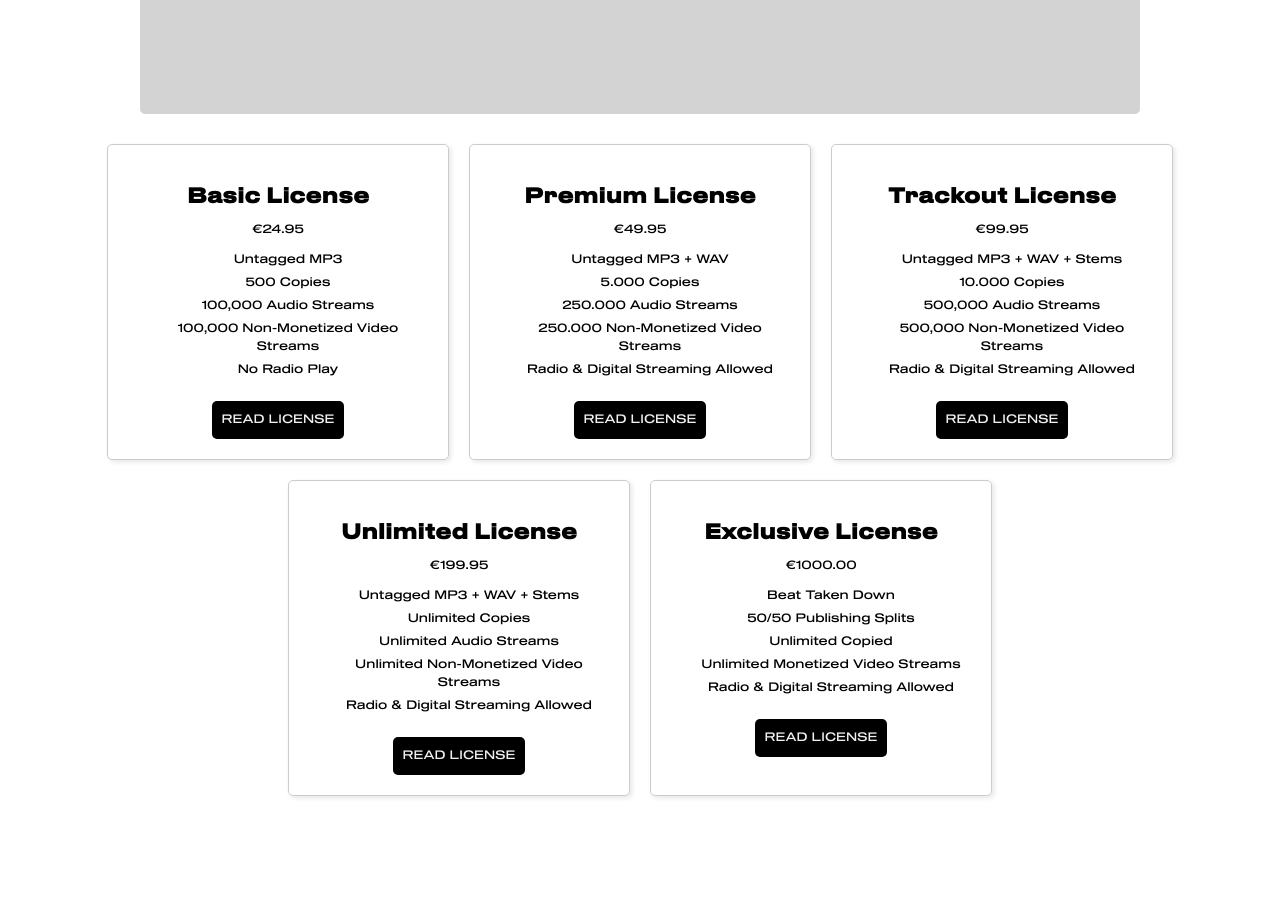
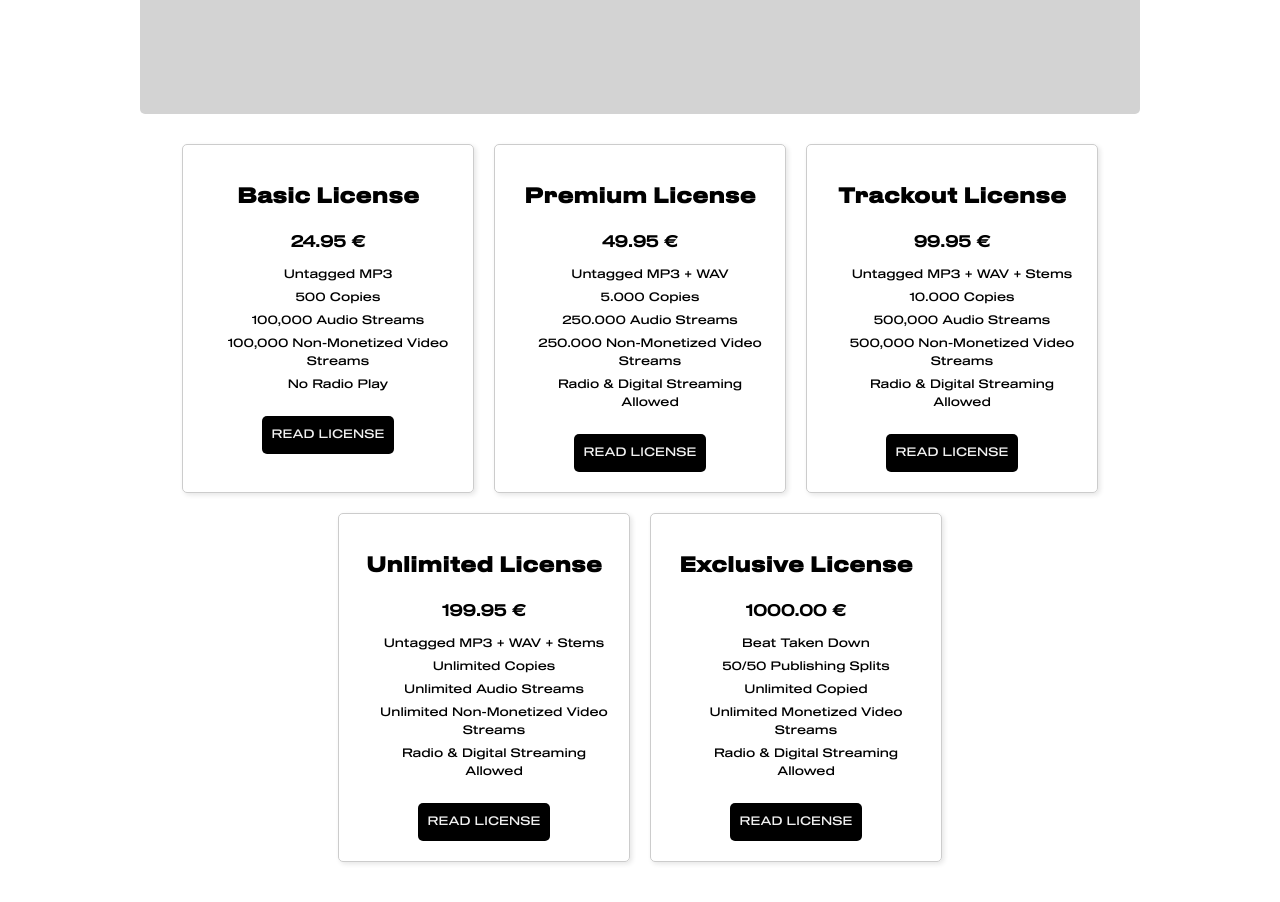
Before and after one commit to ismailjacoby/MakerHub_Frontend, an Angular app: page /productions in a window 1280 px wide. Shown: the part 1120-2022 px from the top of the page. Built offline with nearby package versions, Linux system fonts and the light colour scheme.

Commit message:
Production Page_base

```diff
--- a/src/app/home/home.component.css
+++ b/src/app/home/home.component.css
@@ -34,9 +34,11 @@ p{
   border: none;
   padding: 10px 20px;
   border-radius: 25px;
+  transition: 0.1s;
 }
 
 #btn-discover:hover{
+  border: none;
   text-decoration: underline;
   cursor: pointer;
   transform: scale(1.025);
--- a/src/app/productions/productions.component.css
+++ b/src/app/productions/productions.component.css
@@ -24,9 +24,6 @@ h2{
 }
 
 /* Player Header */
-h3{
-
-}
 
 .column-title h3{
   display: flex;
@@ -109,6 +106,22 @@ h3{
   width: 20px;
 }
 
+.wishlist-icon button{
+  transition: 0.2s;
+}
+
+.wishlist-icon button:hover{
+  transform: scale(1.05);
+  background-color: #EF3232;
+}
+.shopping-icon button{
+  transition: 0.2s;
+}
+.shopping-icon button:hover{
+  transform: scale(1.05);
+  text-decoration: underline;
+}
+
 .shopping-icon{
   width: 150px;
   margin-right: 10px;
@@ -154,16 +167,20 @@ h3{
   margin: 20px auto;
   text-align: center;
   border-radius: 5px;
-
+  width: 95%;
 }
 
 .license {
-  width: 300px;
+  width: 250px;
   padding: 20px;
   border: 1px solid #ccc;
   border-radius: 5px;
   margin: 10px;
   box-shadow: 2px 2px 5px  rgba(0, 0, 0, .1);
+  transition: 0.2s;
+}
+.license:hover {
+  transform: scale(1.01);
 }
 
 .license h3 {
@@ -171,11 +188,11 @@ h3{
   text-align: center;
   color: black;
   font-size: 20px;
-  margin-bottom: 10px;
 }
-
-.license p {
+.license h4 {
   margin-bottom: 5px;
+  font-family: 'Sequel', sans-serif;
+  font-size: 16px;
 }
 
 .license ul {
@@ -196,6 +213,12 @@ h3{
   padding: 10px;
   font-size: 12px;
   margin-top: 10px;
+  transition: 0.2s;
+}
+.license-btn:hover{
+  transform: scale(1.05);
+  text-decoration: underline;
+  cursor: pointer;
 }
 
 @media screen and (max-width: 600px) {
--- a/src/app/productions/productions.component.html
+++ b/src/app/productions/productions.component.html
@@ -44,7 +44,7 @@
 <div class="license-section">
   <div class="license">
     <h3>Basic License</h3>
-    <p>€24.95</p>
+    <h4>24.95 €</h4>
     <ul>
       <li>Untagged MP3</li>
       <li>500 Copies</li>
@@ -57,7 +57,7 @@
 
   <div class="license">
     <h3>Premium License</h3>
-    <p>€49.95</p>
+    <h4>49.95 €</h4>
     <ul>
       <li>Untagged MP3 + WAV</li>
       <li>5.000 Copies</li>
@@ -70,7 +70,7 @@
 
   <div class="license">
     <h3>Trackout License</h3>
-    <p>€99.95</p>
+    <h4>99.95 €</h4>
     <ul>
       <li>Untagged MP3 + WAV + Stems</li>
       <li>10.000 Copies</li>
@@ -83,7 +83,7 @@
 
   <div class="license">
     <h3>Unlimited License</h3>
-    <p>€199.95</p>
+    <h4>199.95 €</h4>
     <ul>
       <li>Untagged MP3 + WAV + Stems</li>
       <li>Unlimited Copies</li>
@@ -96,7 +96,7 @@
 
   <div class="license">
     <h3>Exclusive License</h3>
-    <p>€1000.00</p>
+    <h4>1000.00 €</h4>
     <ul>
       <li>Beat Taken Down</li>
       <li>50/50 Publishing Splits</li>
```
